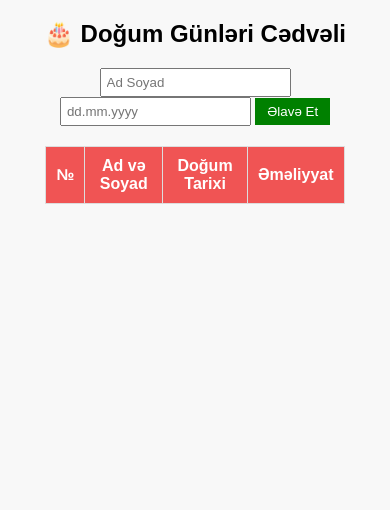
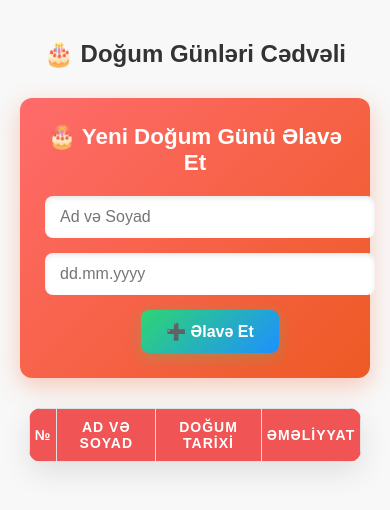
Before and after one commit to hemidirasim/birthay-ultim8, a website: page index.html in a window 390 px wide. Drawn offline with Linux system fonts and the light colour scheme; no server answers.

Commit message:
Update design to match reference image
- Added modern gradient design with orange/red header
- Implemented clean table layout with alternating row colors
- Added proper form styling with gradient background
- Updated table headers to uppercase
- Added emoji icons for buttons and titles
- Implemented 'Tarix əlavə edilməyib' for empty dates
- Added hover effects and transitions
- Expanded sample data to 15 entries
- Responsive design for mobile devices
- Modern shadow effects and rounded corners

```diff
--- a/index.html
+++ b/index.html
@@ -4,17 +4,158 @@
   <meta charset="UTF-8">
   <title>Doğum Günləri</title>
   <style>
-    body { font-family: Arial, sans-serif; background: #f8f8f8; }
-    h2 { text-align: center; }
-    table { width: 80%; margin: auto; border-collapse: collapse; background: #fff; }
-    th, td { border: 1px solid #ddd; padding: 10px; text-align: center; }
-    th { background: #f05454; color: #fff; }
-    .btn { padding: 5px 10px; border: none; cursor: pointer; }
-    .edit { background: orange; color: #fff; }
-    .delete { background: red; color: #fff; }
-    .add-form { text-align: center; margin: 20px; }
-    .add-form input { padding: 5px; }
-    .add-form button { padding: 6px 12px; background: green; color: #fff; border: none; cursor: pointer; }
+    body {
+      font-family: Arial, sans-serif;
+      background: #f8f8f8;
+      margin: 0;
+      padding: 20px;
+    }
+
+    h2 {
+      text-align: center;
+      color: #333;
+      margin-bottom: 30px;
+    }
+
+    .add-form {
+      background: linear-gradient(135deg, #ff6b6b, #ee5a24);
+      padding: 25px;
+      border-radius: 12px;
+      margin-bottom: 30px;
+      box-shadow: 0 8px 25px rgba(238, 90, 36, 0.3);
+    }
+
+    .add-form h3 {
+      color: white;
+      margin-top: 0;
+      text-align: center;
+      font-size: 1.4em;
+      margin-bottom: 20px;
+    }
+
+    .form-row {
+      display: flex;
+      gap: 15px;
+      justify-content: center;
+      align-items: center;
+      flex-wrap: wrap;
+    }
+
+    .add-form input {
+      padding: 12px 15px;
+      border: none;
+      border-radius: 8px;
+      font-size: 16px;
+      min-width: 200px;
+      box-shadow: inset 0 2px 5px rgba(0,0,0,0.1);
+    }
+
+    .add-form input:focus {
+      outline: none;
+      box-shadow: inset 0 2px 5px rgba(0,0,0,0.2), 0 0 0 3px rgba(255,255,255,0.3);
+    }
+
+    .add-form button {
+      padding: 12px 25px;
+      background: linear-gradient(135deg, #2ed573, #1e90ff);
+      color: #fff;
+      border: none;
+      border-radius: 8px;
+      cursor: pointer;
+      font-size: 16px;
+      font-weight: bold;
+      transition: all 0.3s ease;
+      box-shadow: 0 4px 15px rgba(46, 213, 115, 0.3);
+    }
+
+    .add-form button:hover {
+      transform: translateY(-2px);
+      box-shadow: 0 6px 20px rgba(46, 213, 115, 0.4);
+    }
+
+    table {
+      width: 90%;
+      margin: auto;
+      border-collapse: collapse;
+      background: #fff;
+      border-radius: 12px;
+      overflow: hidden;
+      box-shadow: 0 10px 30px rgba(0,0,0,0.1);
+    }
+
+    th, td {
+      border: 1px solid #e0e0e0;
+      padding: 15px 10px;
+      text-align: center;
+    }
+
+    th {
+      background: #f05454;
+      color: #fff;
+      font-weight: bold;
+      text-transform: uppercase;
+      letter-spacing: 1px;
+      font-size: 14px;
+    }
+
+    tbody tr:nth-child(even) {
+      background: #f9f9f9;
+    }
+
+    tbody tr:hover {
+      background: #f0f8ff;
+      transform: scale(1.01);
+      transition: all 0.3s ease;
+    }
+
+    .btn {
+      padding: 8px 12px;
+      border: none;
+      cursor: pointer;
+      border-radius: 6px;
+      font-size: 14px;
+      transition: all 0.3s ease;
+    }
+
+    .delete {
+      background: #ff4757;
+      color: #fff;
+    }
+
+    .delete:hover {
+      background: #ff3838;
+      transform: scale(1.1);
+    }
+
+    .no-date {
+      color: #999;
+      font-style: italic;
+    }
+
+    .emoji {
+      font-size: 18px;
+      margin-left: 5px;
+    }
+
+    @media (max-width: 768px) {
+      .form-row {
+        flex-direction: column;
+      }
+
+      .add-form input {
+        min-width: auto;
+        width: 100%;
+      }
+
+      table {
+        width: 95%;
+        font-size: 14px;
+      }
+
+      th, td {
+        padding: 10px 5px;
+      }
+    }
   </style>
 </head>
 <body>
@@ -22,18 +163,21 @@
   <h2>🎂 Doğum Günləri Cədvəli</h2>
 
   <div class="add-form">
-    <input type="text" id="name" placeholder="Ad Soyad">
-    <input type="text" id="birthday" placeholder="dd.mm.yyyy">
-    <button onclick="addBirthday()">Əlavə Et</button>
+    <h3>🎂 Yeni Doğum Günü Əlavə Et</h3>
+    <div class="form-row">
+      <input type="text" id="name" placeholder="Ad və Soyad">
+      <input type="text" id="birthday" placeholder="dd.mm.yyyy">
+      <button onclick="addBirthday()">➕ Əlavə Et</button>
+    </div>
   </div>
 
   <table>
     <thead>
       <tr>
         <th>№</th>
-        <th>Ad və Soyad</th>
-        <th>Doğum Tarixi</th>
-        <th>Əməliyyat</th>
+        <th>AD VƏ SOYAD</th>
+        <th>DOĞUM TARİXİ</th>
+        <th>ƏMƏLİYYAT</th>
       </tr>
     </thead>
     <tbody id="table-body"></tbody>
@@ -60,12 +204,15 @@
       const tbody = document.getElementById("table-body");
       tbody.innerHTML = "";
       data.forEach((b, index) => {
+        const birthdayDisplay = b.birthday || "Tarix əlavə edilməyib";
+        const birthdayClass = b.birthday ? "" : "no-date";
+
         tbody.innerHTML += `
           <tr>
             <td>${index + 1}</td>
             <td contenteditable="true" onBlur="editName(${b.id}, this.innerText)">${b.name}</td>
-            <td contenteditable="true" onBlur="editBirthday(${b.id}, this.innerText)">${b.birthday}</td>
-            <td><button class="btn delete" onclick="deleteBirthday(${b.id})">Sil</button></td>
+            <td contenteditable="true" onBlur="editBirthday(${b.id}, this.innerText)" class="${birthdayClass}">${birthdayDisplay}</td>
+            <td><button class="btn delete" onclick="deleteBirthday(${b.id})">🗑️</button></td>
           </tr>
         `;
       });
```
Also changed, not shown: birthdays.json (+60 -0 lines).
